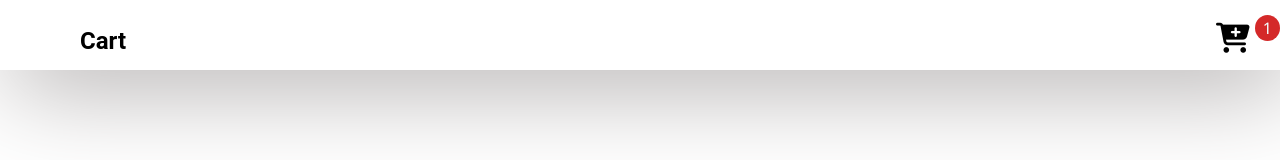
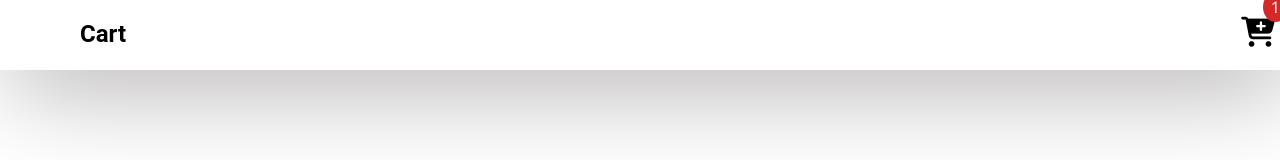
Before and after one commit to lexis-webb/ECommerceApp, a React (Vite) app in the folder ShoppingCart/: page / in a window 1280 px wide. Shown: the top 160 px of the page. Built offline with nearby package versions, Linux system fonts and the light colour scheme.

Commit message:
icon count change

```diff
--- a/ShoppingCart/src/components/Header/Header.scss
+++ b/ShoppingCart/src/components/Header/Header.scss
@@ -31,10 +31,13 @@
             .count{
                 background: rgb(212, 41, 41);
                 color:azure;
-                padding: 2px 8px;
+                padding: 4px 8px;
                 border-radius: 50%;
                 margin-bottom: 20px;
                 font-family: 'Segoe UI', Tahoma, Geneva, Verdana, sans-serif;
+                position:absolute;
+                top:-8px;
+                right: -8px;
             }
 
         }
```
